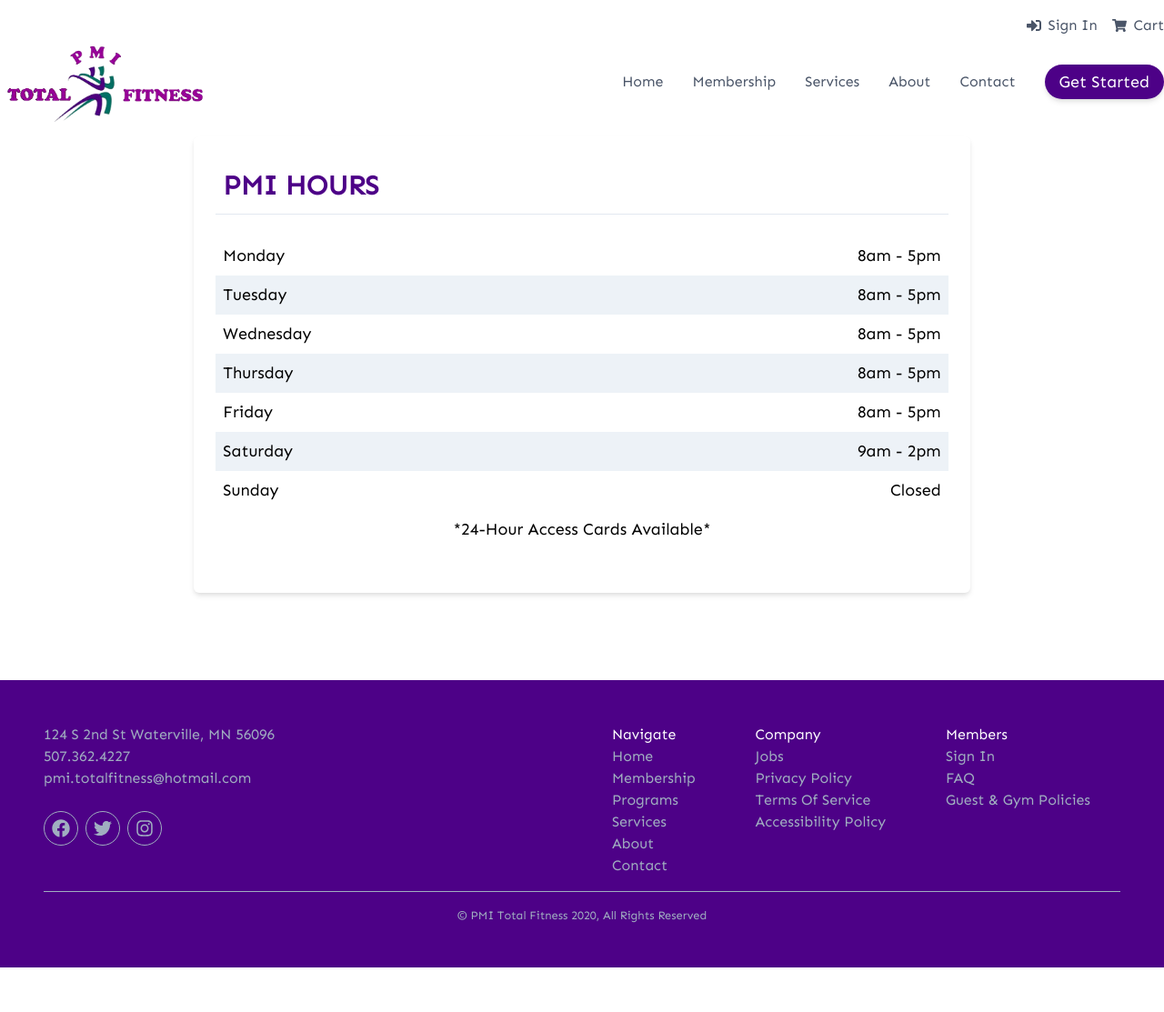
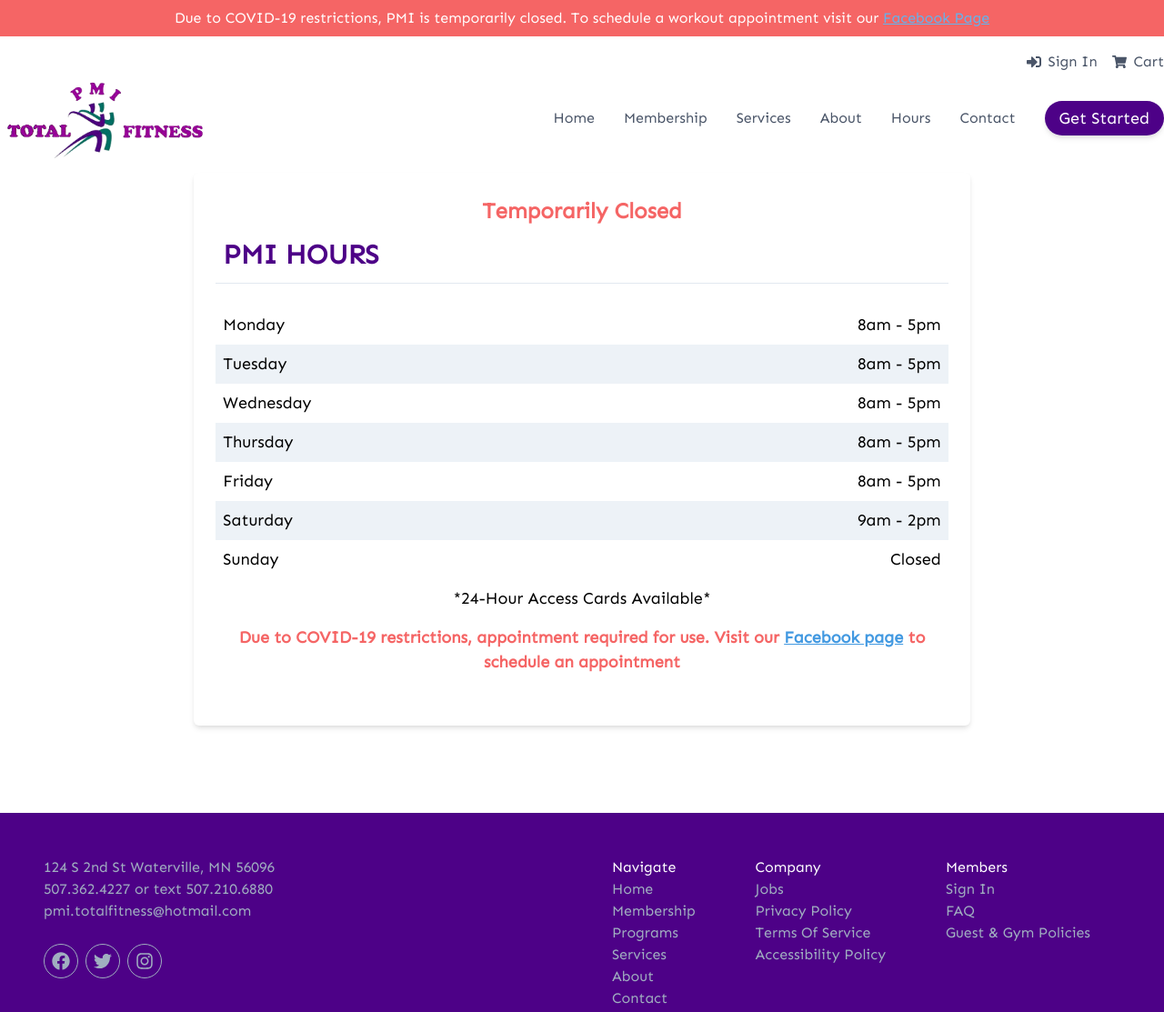
Before and after one commit to dchoinie/pmi-final, a Gatsby site: page /hours in a window 1280 px wide. Shown: the top 1113 px of the page at 91% size. Before the commit the page ends 1064 px from the top, so only its background shows below. Built offline with nearby package versions, Linux system fonts and the light colour scheme; Gatsby itself is replaced by a stand-in of ours.

Commit message:
Contact info, covid notice

```diff
--- a/gatsby-config.js
+++ b/gatsby-config.js
@@ -11,7 +11,7 @@
     city: `Waterville`,
     state: `MN`,
     zip: `56096`,
-    phone: `507.362.4227`,
+    phone: `507.362.4227 or text 507.210.6880`,
     email: `pmi.totalfitness@hotmail.com`,
   },
   plugins: [
--- a/src/components/footer.js
+++ b/src/components/footer.js
@@ -48,9 +48,11 @@
                 <p>{data.site.siteMetadata.email}</p>
               </div>
               <div className="flex justify-center lg:justify-start my-4">
-                <div className="flex border border-gray-500 p-2 mr-1 rounded-full">
-                  <FaFacebook className="text-xl" />
-                </div>
+                <a href="https://www.facebook.com/pmitotalfitness" target="_blank" rel="noopener noreferrer">
+                  <div className="flex border border-gray-500 p-2 mr-1 rounded-full">
+                    <FaFacebook className="text-xl" />
+                  </div>
+                </a>
                 <div className="flex border border-gray-500 p-2 mx-1 rounded-full">
                   <FaTwitter className="text-xl" />
                 </div>
--- a/src/components/layout.js
+++ b/src/components/layout.js
@@ -6,6 +6,11 @@
 const Layout = ({ children }) => {
   return (
     <>
+    <div className="flex justify-center bg-red-500 py-2">
+      <p className="text-white">
+        Due to COVID-19 restrictions, PMI is temporarily closed. To schedule a workout appointment visit our <a href="https://www.facebook.com/pmitotalfitness" className="text-blue-400 underline" target="_blank" rel="noopener noreferrer">Facebook Page</a>
+      </p>
+    </div>
       <NavLarge />
       <NavSmall />
       <main>{children}</main>
--- a/src/components/navLarge.js
+++ b/src/components/navLarge.js
@@ -58,6 +58,9 @@
             <Link to="/about">About</Link>
           </li>
           <li className="self-center mx-4 border-b border-transparent hover:border-primary">
+            <Link to="/hours">Hours</Link>
+          </li>
+          <li className="self-center mx-4 border-b border-transparent hover:border-primary">
             <Link to="/contact">Contact</Link>
           </li>
           <li className="self-center ml-4">
--- a/src/components/navSmall.js
+++ b/src/components/navSmall.js
@@ -62,6 +62,9 @@
               <Link to="/services">Services</Link>
             </li>
             <li className="py-2 border-b border-gray-500">
+              <Link to="/hours">Hours</Link>
+            </li>
+            <li className="py-2 border-b border-gray-500">
               <Link to="/about">About</Link>
             </li>
             <li className="py-2 border-b border-gray-500">
--- a/src/pages/hours.js
+++ b/src/pages/hours.js
@@ -6,6 +6,7 @@
     <Layout>
       <div className="max-w-screen-xl mx-auto flex mb-24">
         <div className="flex flex-col bg-white shadow-md rounded-md p-6 w-2/3 mx-auto">
+          <p className="text-center text-red-500 text-2xl font-bold">Temporarily Closed</p>
           <h4 className="text-3xl font-bold uppercase text-primary p-2">
             PMI Hours
           </h4>
@@ -42,6 +43,9 @@
             <div className="flex justify-center py-2 p-2">
               <p className="capitalize">*24-hour access cards available*</p>
             </div>
+            <div className="flex justify-center p-2">
+              <p className="text-red-500 font-bold text-center">Due to COVID-19 restrictions, appointment required for use. Visit our <a href="https://www.facebook.com/pmitotalfitness" className="text-blue-500 underline" target="_blank" rel="noopener noreferrer">Facebook page</a> to schedule an appointment</p>
+            </div>
           </div>
         </div>
       </div>
```
